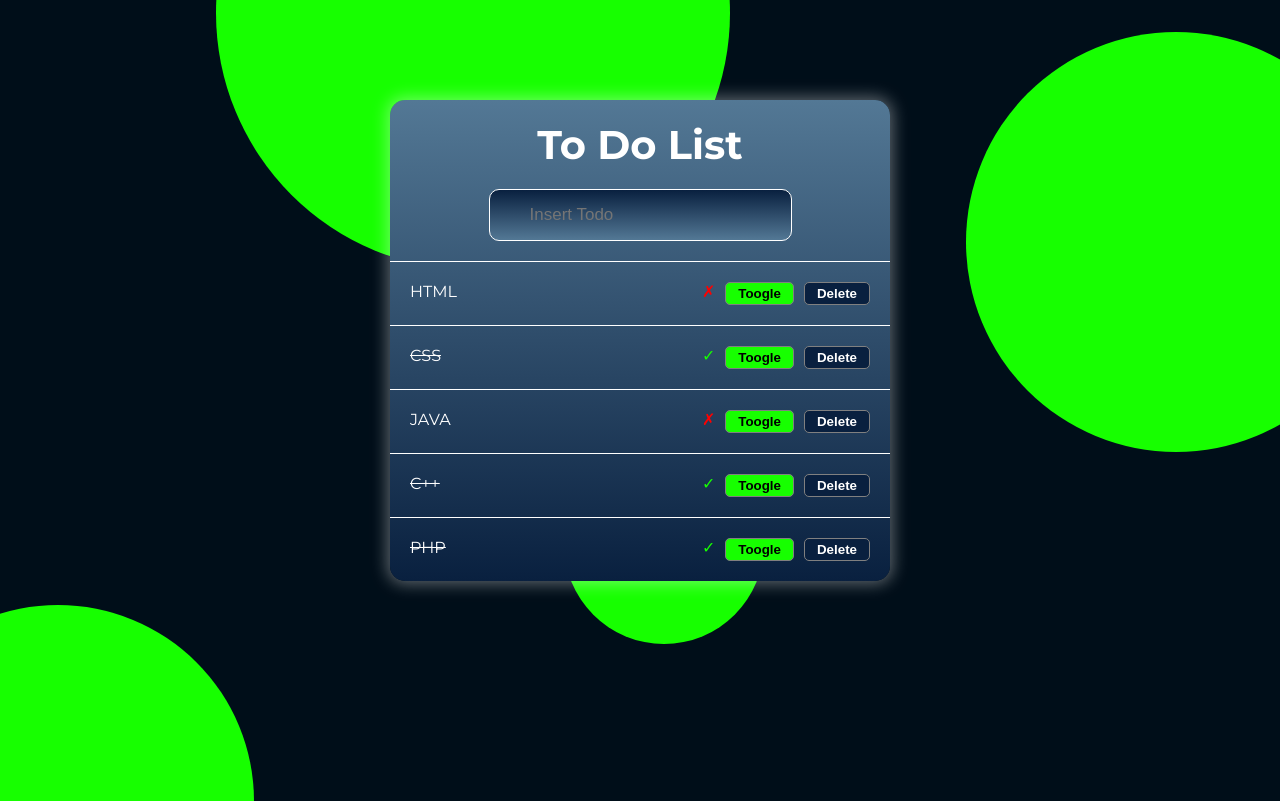
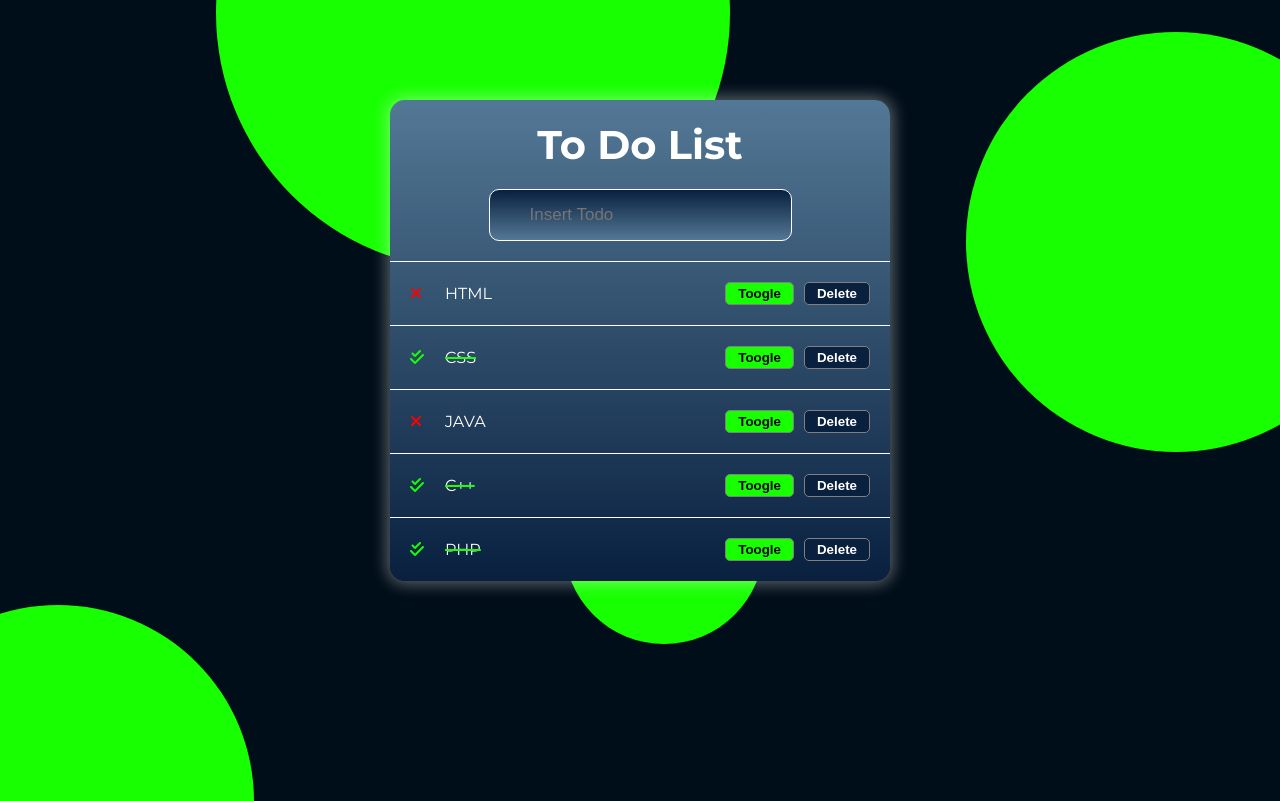
Before and after one commit to FrancescoDOrtona/php-todo-list-json, a PHP site: page / in a window 1280 px wide. Shown: the top 801 px of the page. Run offline with PHP 8.4, Linux system fonts and the light colour scheme; some libraries are stand-ins or nearby versions.

Commit message:
Changed: entities with fontawesome icons+css

```diff
--- a/css/style.css
+++ b/css/style.css
@@ -46,6 +46,8 @@ body{
 
 .done{
     text-decoration: line-through;
+    text-decoration-color: #17FF00;
+    text-decoration-thickness: 2px;
 }
 
 .bg-green{
@@ -66,6 +68,9 @@ body{
     color: #17FF00;
 }
 
+.icon{
+    width: 15px;
+}
 /* header */
 
 header{
@@ -111,6 +116,13 @@ header{
 .todos__side{
     display: flex;
     gap: 10px;
+    align-items: center;
+}
+
+.todos__content{
+    display: flex;
+    align-items: center;
+    gap: 20px;
 }
 
 .todos__side button{
--- a/index.php
+++ b/index.php
@@ -6,6 +6,7 @@
     <meta name="viewport" content="width=device-width, initial-scale=1.0">
     <script src="https://unpkg.com/vue@3"></script>
     <script src="https://cdn.jsdelivr.net/npm/axios/dist/axios.min.js"></script>
+    <script src="https://kit.fontawesome.com/bfd5138bab.js" crossorigin="anonymous"></script>
     <link rel="preconnect" href="https://fonts.googleapis.com">
     <link rel="preconnect" href="https://fonts.gstatic.com" crossorigin>
     <link href="https://fonts.googleapis.com/css2?family=Montserrat:wght@400;500;700&display=swap" rel="stylesheet">
@@ -26,10 +27,13 @@
                 <div class="container">
                     <ul class="todos">
                         <li  class="todos__item"  v-for="(todo , i) in todos" :key="i" >
-                            <p  :class="{ done: todo.done }">{{ todo.text }}</p>
+                            <div class="todos__content">
+                                <span class="color-green icon" v-if="todo.done === true"><i class="fa-solid fa-check-double"></i></span>
+                                <span class="color-red icon" v-else><i class="fa-solid fa-xmark"></i></span>
+                                <p  :class="{ done: todo.done }">{{ todo.text }}</p>
+                            </div>
+
                             <div class="todos__side">
-                                <span class="color-green" v-if="todo.done === true">&check;</span>
-                                <span class="color-red" v-else>&cross;</span>
                                 <button class="bg-green" @click="toogleTask(i)">Toogle</button>
                                 <button class="bg-blue" @click="deleteTask(i)">Delete</button>
                             </div>
```
